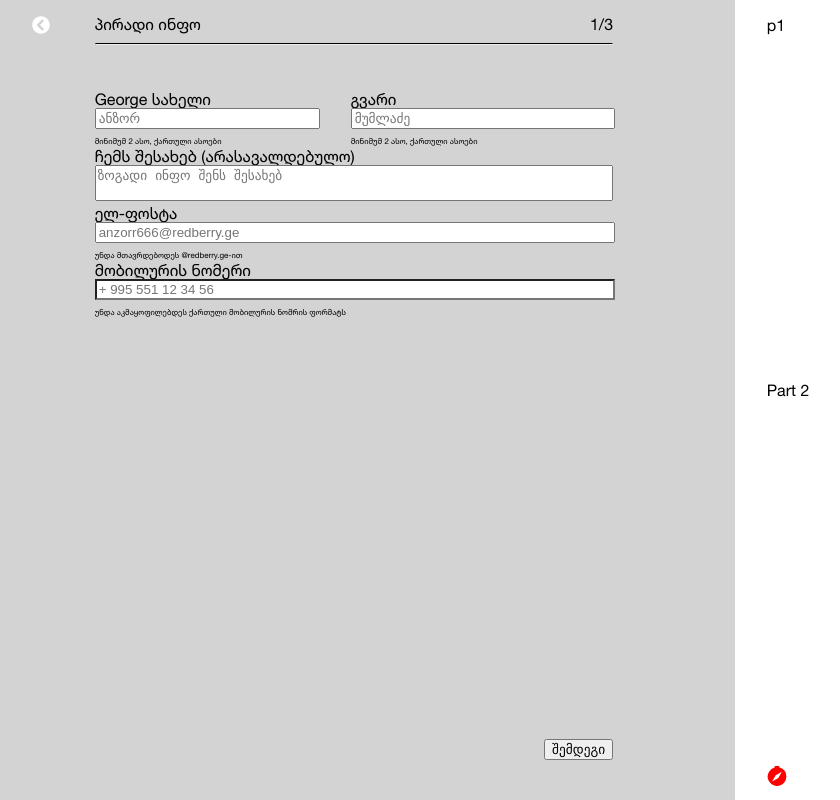
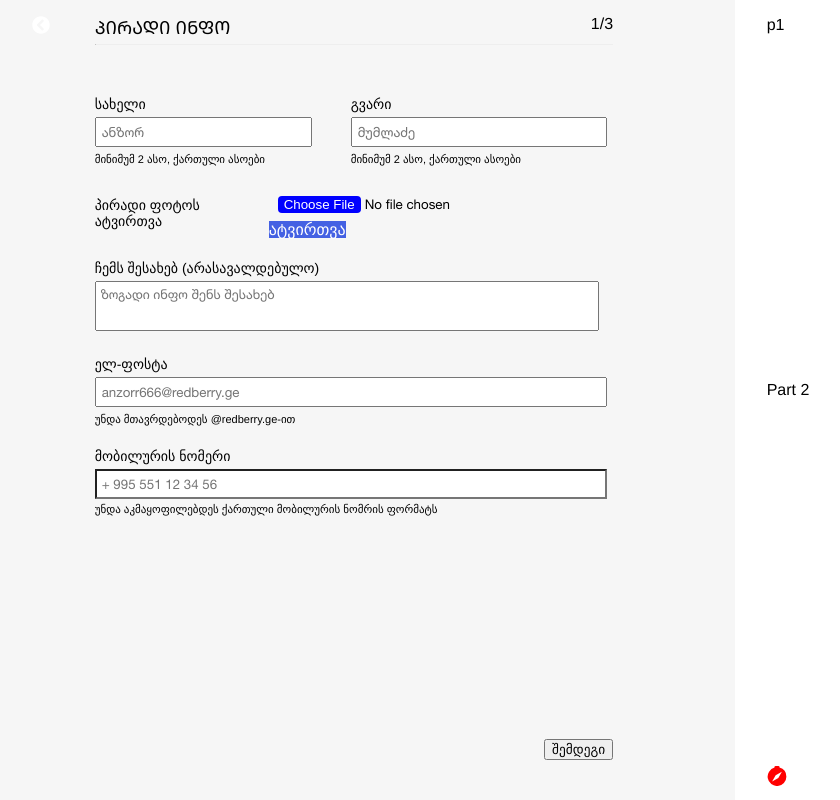
Before and after one commit to iguna18/resumaker, a React (Create React App) app: page /1 in a window 1280 px wide. Shown: the whole page, without its empty margins (12-852 px from the left). Built offline with nearby package versions, Linux system fonts and the light colour scheme.

Commit message:
making progress

```diff
--- a/src/components/Experiences.js
+++ b/src/components/Experiences.js
@@ -2,14 +2,20 @@ import React, { useEffect } from "react"
 import Field from "./Field"
 import * as consts from './ExperiencesConstants'
 import { useSelector, useDispatch } from "react-redux"
+import { Divider } from "../styles/styles";
+
+const getShowErrorsFlag = (index, state) => {
+  return state[`page2Group${index}Check`]
+}
 
 export default () => {
-  const showErrors = useSelector(state=>state.form['page2Check'])
+  const state = useSelector(state=>state.form)
 
   const groupCounter = useSelector(state=>state.form['page2FormCounter'])
   const arr = Array.from({length: groupCounter})
   return (
     arr.map((_, i) => {
+      const showErrors = getShowErrorsFlag(i, state)
       return (
         <div style={{flexDirection:''}} key={i}>
           <Field {...consts.positionAtt} showErrors={showErrors} index={i}/>
@@ -23,6 +29,7 @@ export default () => {
               </div>
             </div>
           <Field {...consts.workdescriptionAtt} showErrors={showErrors} index ={i}/>
+          <Divider thin/>
         </div>
       )
     })
--- a/src/components/Field.js
+++ b/src/components/Field.js
@@ -1,20 +1,9 @@
 import { useEffect } from "react";
-import styled from "styled-components"
-import { Input } from "../styles/styles"
+import { Input, UploadLabel, Validation } from "../styles/styles"
 import { useDispatch, useSelector } from 'react-redux'
 import { setField } from "../reducers/slices";
 
-const Validation = styled.div`
-  position: absolute;
-  color: ${props => props.err ? 'red' : 'green'};
-  left: 100%;
-  top: 50%;
 
-  transform: translate(
-    ${props => props.err ? '10px' : '-10px'},
-    -50%
-  );
-`
 const PHONE_REGEX = /^(\+995)(79\d{7}|5\d{8})$/
 
 const Field = ({under, name, geoName, type, isSmall, otherAtt, placeholder, showErrors, index}) => {
@@ -28,8 +17,26 @@ const Field = ({under, name, geoName, type, isSmall, otherAtt, placeholder, show
   const dispatch = useDispatch();
 
   const onChange = (event) => {
-    dispatch(setField({fieldName:`${name}_${index}`, fieldValue:event.target.value}))
+    dispatch(setField(
+      {
+        fieldName:`${name}_${index}`,
+        fieldValue:
+          (
+            name != 'photo' ?
+            event.target.value :
+            URL.createObjectURL(event.target.files[0])
+          )
+      }))
   }
+
+  useEffect(() => {
+    return () => {
+      if (name =='photo' && value) {
+        URL.revokeObjectURL(value);
+      }
+    };
+  }, [value]);
+
 
   useEffect(() => {
 
@@ -54,6 +61,8 @@ const Field = ({under, name, geoName, type, isSmall, otherAtt, placeholder, show
           case 'workstart':
           case 'workend':
             return value != ''
+          case 'photo':
+            return value != ''
           default:
           break;
         }
@@ -62,7 +71,21 @@ const Field = ({under, name, geoName, type, isSmall, otherAtt, placeholder, show
   })
 
   const style = {
-    width: isSmall?'85%':'100%'
+    width: name == 'photo'?'fit-content':(isSmall?'85%':'100%'),
+    marginBottom: 20,
+    display: name == 'photo'?'flex':'',
+    alignItems: name == 'photo'?'center':''
+  }
+
+  const textareaStyle = {
+    width:'98.5%',
+    height:50,
+    fontFamily:'HelveticaNeue',
+    resize: 'none',
+    overflow: 'auto',
+    fontSize:13,
+    boxSizing: 'border-box',
+    padding: 5
   }
 
   // To avoid error from destructuring undefined (other attributes for input
@@ -87,10 +110,14 @@ const Field = ({under, name, geoName, type, isSmall, otherAtt, placeholder, show
     otherAtt.max = endDay
   }
 
+  //We dont want upload input element to have value attribute
+  // if(name != 'photo')
+    otherAtt.value = name != 'photo' ? value :''
+
   return (
     <div style={style}>
-      <label htmlFor={name}>{geoName}</label>
-      <div style={{position:'relative'}}>
+      <label htmlFor={name} style={{fontWeight:500, fontSize:14}}>{geoName}</label>
+      <div style={{position:'relative', marginTop:4}}>
         {
           ['text','email','number'].some(t=>t==type) &&
           valueValidity &&
@@ -106,13 +133,19 @@ const Field = ({under, name, geoName, type, isSmall, otherAtt, placeholder, show
           type == 'textarea' ?
           <textarea name={name} placeholder={placeholder}
             onChange={onChange} value={value} {...otherAtt}
-            style={{width:'100%', resize: 'none', overflow: 'auto'}}></textarea>
+            style={textareaStyle}></textarea>
           :
-          <Input type={type} name={name} placeholder={placeholder}
-            onChange={onChange} value={value} {...otherAtt} />
+          <Input type={type} name={name} id= {name} placeholder={placeholder}
+            onChange={onChange} {...otherAtt} />
+        }
+        {
+          name == 'photo' &&
+          // <label htmlFor={name}>ატვირთვა</label>
+          <UploadLabel htmlFor={name}>ატვირთვა</UploadLabel>
         }
       </div>
-      {under && <label htmlFor="name" style={{fontSize:'0.5em'}}>{under}</label>}
+      {under && <label htmlFor={name} style={{fontSize:11, fontWeight:300}}>
+        {under}</label>}
     </div>
   )
 }
--- a/src/components/FormWrapper.js
+++ b/src/components/FormWrapper.js
@@ -7,22 +7,50 @@ import * as GeneralConstants from './GeneralConstants'
 import * as EducationConstants from './EducationConstants'
 import { setField } from "../reducers/slices"
 
-
+/**
+ * Set flags for displaying errors for each field group and navigate to next page if
+ * there are no errors
+ */
 const onClickingForward = (dispatch, pageid, navigate, state) => (e) => {
   //Sets the flag for displaying error (incorrectly filled fields) s to true
-  dispatch(setField({fieldName:`page${pageid}Check`, fieldValue:true}))
   //Navigates to the next page only if all validity checks are met on current page
   const consts = [GeneralConstants,ExperiencesConstants,EducationConstants].at(pageid-1)
-  for(let key in consts) {
-    const c = consts[key]
-    const fieldName = c.name
-    for(let i=0; i<state[`page${pageid}FormCounter`]; i++) {
-      if(!state[`${fieldName}Validity_${i}`])
-        return
+  const fieldsArray = Object.values(consts);
+  const numberOfGroups = state[`page${pageid}FormCounter`]
+  let erroredGroupCounter = 0
+  for(let i=0; i<numberOfGroups; i++) {  //for each group of fields
+    let atLeastOneFieldFilled = false
+    //First group on page must be checked(treated as if it was partially filled)
+    if(i == 0) {
+      atLeastOneFieldFilled = true
+    } else { //check if the group is touched
+      for(const field of fieldsArray) {
+        const fieldName = field.name
+        if(state[`${fieldName}_${i}`]) {
+          atLeastOneFieldFilled = true
+          continue
+        }
+      }
+    }
+
+    if(!atLeastOneFieldFilled) {
+      dispatch(setField({fieldName:`page${pageid}Group${i}Check`, fieldValue:false}))
+      continue
+    }
+
+    //Mark this group if it has errors
+    for(const field of fieldsArray) {
+      const fieldName = field.name
+      if(!state[`${fieldName}Validity_${i}`]) {
+        dispatch(setField({fieldName:`page${pageid}Group${i}Check`, fieldValue:true}))
+        erroredGroupCounter++
+        continue
+      }
     }
   }
-
-  navigate(`/${pageid + 1}`)
+  console.log(erroredGroupCounter);
+  if(erroredGroupCounter == 0)
+    navigate(`/${pageid + 1}`)
 }
 
 const onClickingMore = (dispatch, pageid, state) => (e) => {
@@ -45,7 +73,7 @@ export default ({children}) => {
       <div>
         <div style={{width:'81%'}}>
           <div style={{display:'flex', justifyContent:'space-between', marginTop:'15px',width:''}}>
-              <div>{['','პირადი ინფო', 'გამოცდილება', 'განათლება'].at(pageid)}</div>
+              <div style={{fontSize:18,  fontWeight:530}}>{['','ᲞᲘᲠᲐᲓᲘ ᲘᲜᲤᲝ', 'ᲒᲐᲛᲝᲪᲓᲘᲚᲔᲑᲐ', 'ᲒᲐᲜᲐᲗᲚᲔᲑᲐ'].at(pageid)}</div>
               <div>{pageid}/3</div>
           </div>
           <Divider/>
--- a/src/components/General.js
+++ b/src/components/General.js
@@ -1,9 +1,8 @@
 import { useSelector } from "react-redux";
 import Field from "./Field";
 import * as consts from './GeneralConstants'
-
 export default () => {
-  const showErrors = useSelector(state=>state.form['page1Check'])
+  const showErrors = useSelector(state=>state.form[`page1Group${0}Check`])
 
   return (
     <>
@@ -19,6 +18,7 @@ export default () => {
           </div>
         </div>
 
+        <Field {...consts.photoAtt} showErrors={showErrors}/>
         <Field {...consts.aboutMeFieldAtt} showErrors={showErrors}/>
         <Field {...consts.emailFieldAtt} showErrors={showErrors}/>
         <Field {...consts.numberFieldAtt} showErrors={showErrors}/>
--- a/src/components/GeneralConstants.js
+++ b/src/components/GeneralConstants.js
@@ -1,7 +1,7 @@
 export const nameFieldAtt = {
   type:'text',
   name:'firstName',
-  geoName:'George სახელი',
+  geoName:'სახელი',
   under:'მინიმუმ 2 ასო, ქართული ასოები',
   placeholder:'ანზორ',
   isSmall:true,
@@ -16,6 +16,17 @@ export const lastNameFieldAtt = {
   under:'მინიმუმ 2 ასო, ქართული ასოები',
   pageid:1,
   index:0
+}
+export const photoAtt = {
+  type:'file',
+  name:'photo',
+  geoName:'პირადი ფოტოს ატვირთვა',
+  pageid:1,
+  index:0,
+  otherAtt:{
+    accept:"image/png, image/jpeg"
+
+  }
 }
 export const aboutMeFieldAtt = {
   type:'textarea',
--- a/src/index.css
+++ b/src/index.css
@@ -5,9 +5,10 @@
   font-style: normal;
 }
 
+
 body {
   margin: 0;
-  /* font-family: 'HelveticaNeue' sans-serif; */
+  /* font-family: 'Helvetica Neue'; */
   /* font-family:'Segoe UI', Tahoma, Geneva, Verdana, sans-serif; */
 
   -webkit-font-smoothing: antialiased;
@@ -15,10 +16,25 @@ body {
 }
 
 #root {
-  font-family:'HelveticaNeue'
+  font-family:'Helvetica Neue'
 }
 
 code {
   font-family: source-code-pro, Menlo, Monaco, Consolas, 'Courier New',
     monospace;
 }
+
+/* input[type="file"] {
+  display: inline-block;
+  padding: 0.5em 1em;
+  border: 1px solid gray;
+  border-radius: 4px;
+  background-color: white;
+} */
+
+input[type="file"]::-webkit-file-upload-button {
+  background-color: blue;
+  color: white;
+  border: none;
+  border-radius: 4px;
+}
--- a/src/styles/styles.js
+++ b/src/styles/styles.js
@@ -3,21 +3,53 @@ import styled from 'styled-components';
 export const Strip = styled.div`
   flex: ${props => props.flex};
   height:100%;
-  background: lightgray;
+  background: #f6f6f6;
   overflow-y: auto;
 `
 export const Input = styled.input`
-  /* box-sizing: border-box;  */
-  /* padding: 10px */
+  box-sizing: border-box;
+  padding: 5px;
   width: 100%;
+  font-family: "HelveticaNeue";
+  font-size: "16px";
+  margin-bottom: 2px;
+  color:${props => props.type === "date" && 'gray'};
   ${props => props.type === "number" && `
     -webkit-appearance: none;
     margin: 0;
     -moz-appearance: textfield;
+  `};
+  ${props => props.name === "photo" && `
+    margin-left:4px
+  `};
+`
+export const Divider = styled.hr`
+  margin-bottom:50px;
+  margin-top:5px;
+  border-top:2px;
+  ${props => props.thin && `
+    margin-bottom:25px;
+  `}
+  ${props => props.thin && `
+    margin-top:30px;
+  `}
+  ${props => props.thin && `
+    border-top:0.5px;
   `}
 `
-export const Divider = styled.hr`
-  margin-bottom:45px;
-  margin-top:10px;
-  border-top: 0.5px solid black;
+export const Validation = styled.div`
+  position: absolute;
+  color: ${props => props.err ? 'red' : 'green'};
+  left: 100%;
+  top: 50%;
+
+  transform: translate(
+    ${props => props.err ? '10px' : '-10px'},
+    -50%
+  );
 `
+
+export const UploadLabel = styled.label`
+  background-color: #4461e3;
+  color: white;
+`
```
